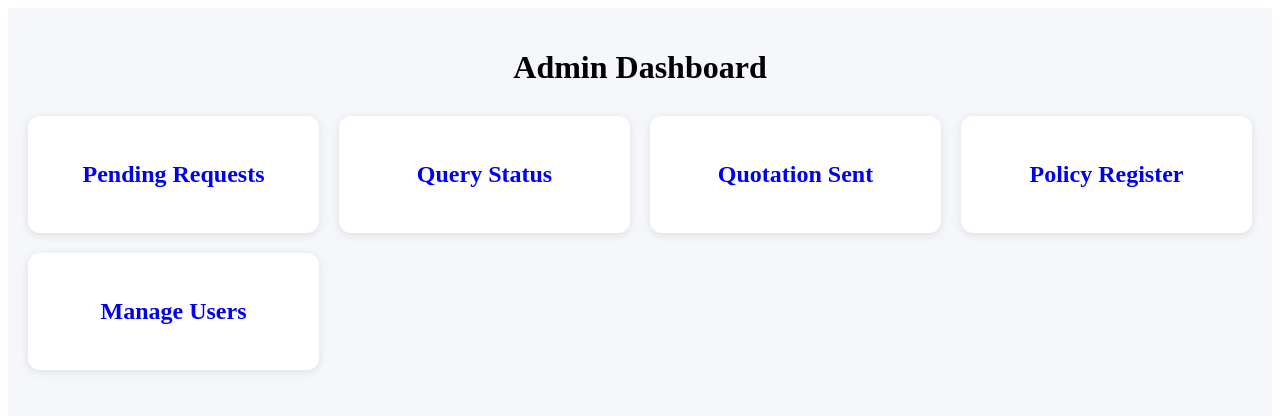
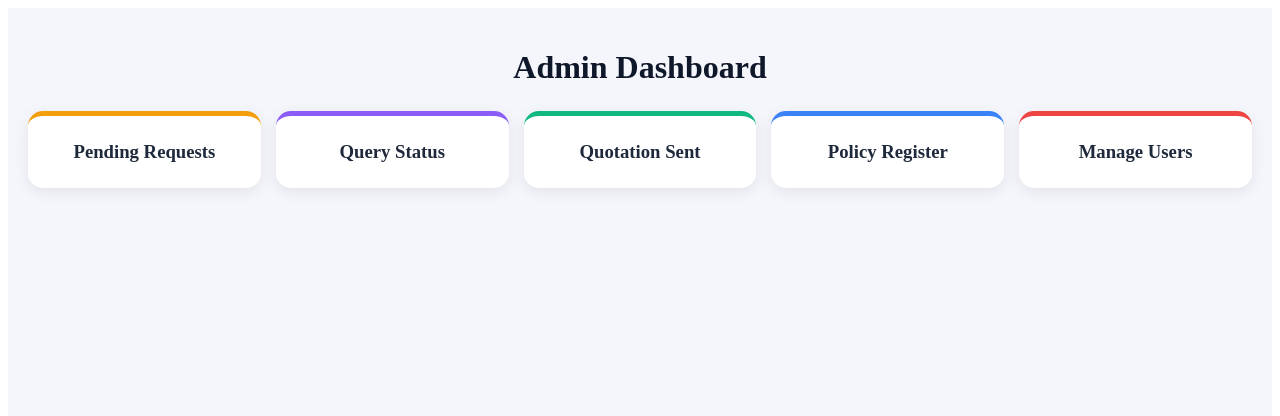
Before and after one commit to Arunsonly/property-insurance-portal, a Next.js app: page /admin/dashboard in a window 1280 px wide. Shown: the top 416 px of the page. Built offline with nearby package versions, Linux system fonts and the light colour scheme.

Commit message:
Update dashboard.js

```diff
--- a/pages/admin/dashboard.js
+++ b/pages/admin/dashboard.js
@@ -5,22 +5,27 @@ export default function AdminDashboard() {
     {
       title: "Pending Requests",
       link: "/admin/pending-requests",
+      color: "#f59e0b",
     },
     {
       title: "Query Status",
       link: "/admin/query-status",
+      color: "#8b5cf6",
     },
     {
       title: "Quotation Sent",
       link: "/admin/quotation-sent",
+      color: "#10b981",
     },
     {
       title: "Policy Register",
       link: "/admin/policy-register",
+      color: "#3b82f6",
     },
     {
       title: "Manage Users",
       link: "/admin/manage-users",
+      color: "#ef4444",
     },
   ];
 
@@ -28,14 +33,15 @@ export default function AdminDashboard() {
     <div
       style={{
         minHeight: "100vh",
-        background: "#f5f7fb",
+        background: "#f4f6fb",
         padding: "20px",
       }}
     >
       <h1
         style={{
           textAlign: "center",
-          marginBottom: "30px",
+          marginBottom: "25px",
+          color: "#0f172a",
         }}
       >
         Admin Dashboard
@@ -44,8 +50,8 @@ export default function AdminDashboard() {
       <div
         style={{
           display: "grid",
-          gridTemplateColumns: "repeat(auto-fit,minmax(250px,1fr))",
-          gap: "20px",
+          gridTemplateColumns: "repeat(auto-fit,minmax(160px,1fr))",
+          gap: "15px",
         }}
       >
         {cards.map((card, index) => (
@@ -58,15 +64,22 @@ export default function AdminDashboard() {
           >
             <div
               style={{
-                background: "#ffffff",
-                padding: "25px",
-                borderRadius: "12px",
-                boxShadow: "0 2px 10px rgba(0,0,0,0.1)",
+                background: "#fff",
+                borderRadius: "15px",
+                padding: "25px 15px",
                 textAlign: "center",
-                cursor: "pointer",
+                boxShadow: "0 4px 15px rgba(0,0,0,0.08)",
+                borderTop: `5px solid ${card.color}`,
               }}
             >
-              <h2>{card.title}</h2>
+              <h3
+                style={{
+                  color: "#1e293b",
+                  margin: 0,
+                }}
+              >
+                {card.title}
+              </h3>
             </div>
           </Link>
         ))}
```
